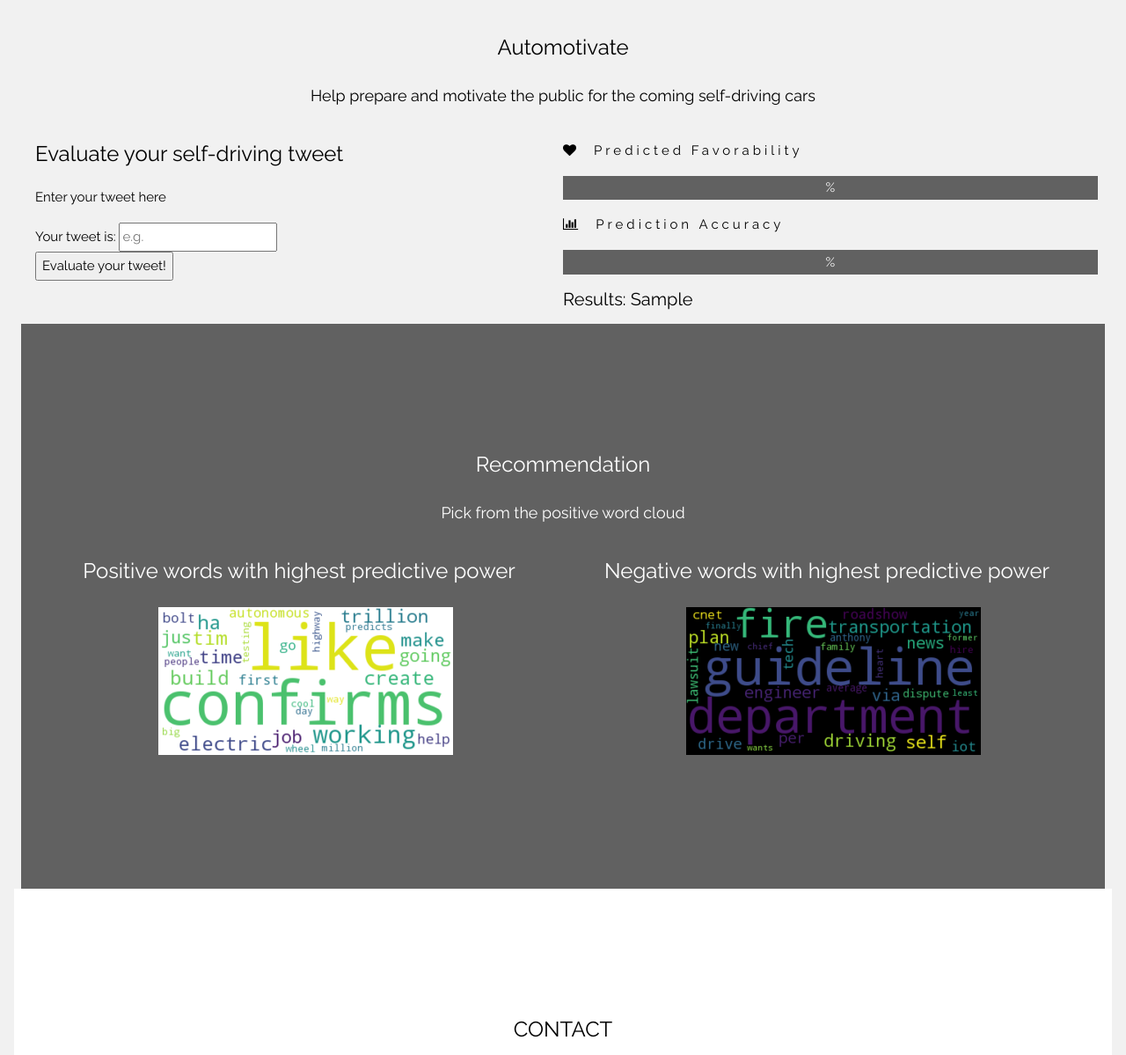
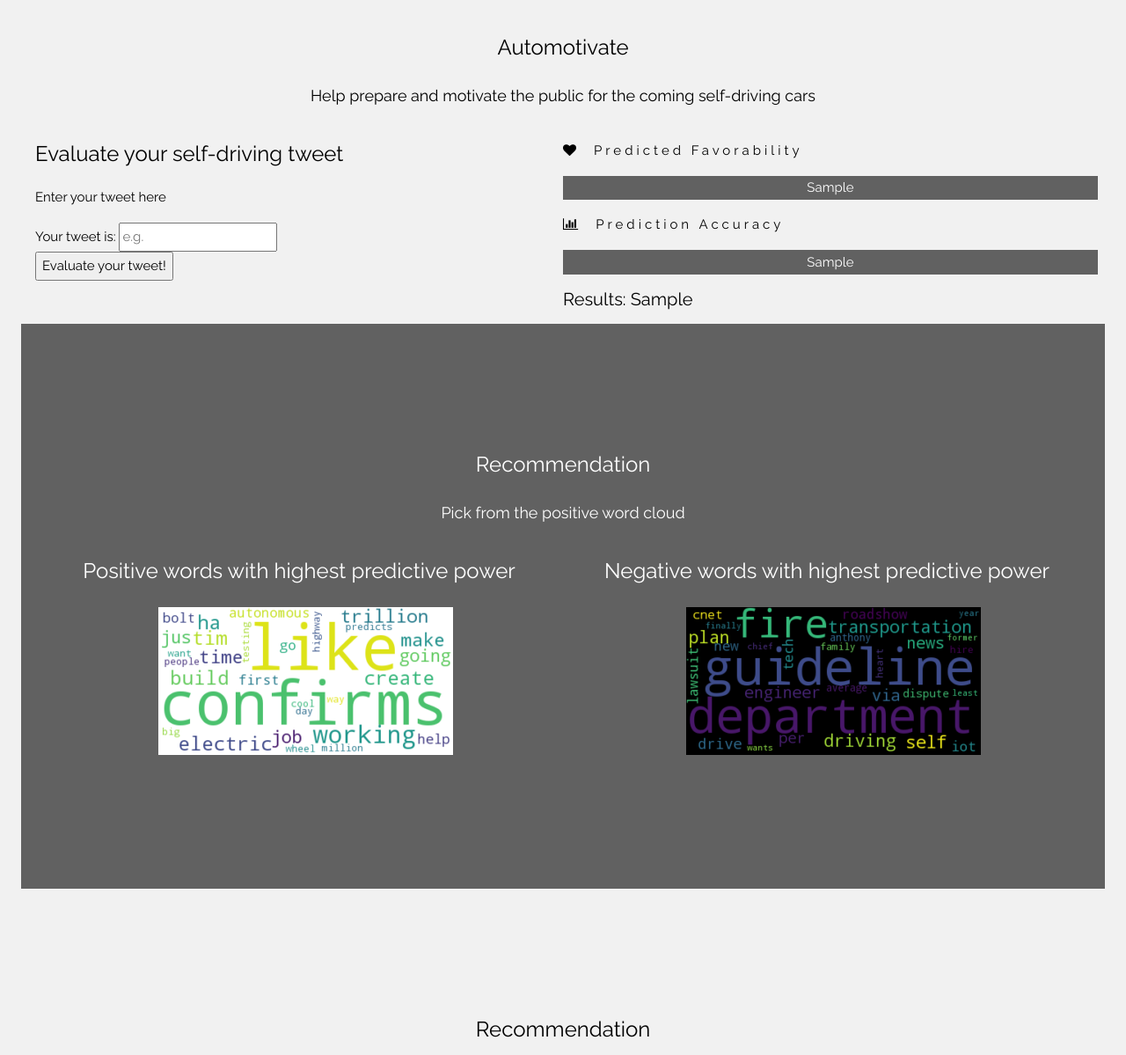
Before and after one commit to khabboud/insight-webapp, a Flask app: template myFlask/templates/output.html in a window 1280 px wide. Shown: the part 1520-2719 px from the top of the page at 88% size. Run offline with Flask 2, Linux system fonts and the light colour scheme; the template is opened without the code that fills it: most values are stand-ins (such as "Sample title", 1, 10 or a date in 2020); some libraries are stand-ins or nearby versions.

Commit message:
added slides

```diff
--- a/myFlask/templates/index.html
+++ b/myFlask/templates/index.html
@@ -34,6 +34,7 @@
       <a href="#about" class="w3-bar-item w3-button">ABOUT</a>
       <a href="#team" class="w3-bar-item w3-button"><i class="fa fa-cab"></i>TWEETCHECK</a>
       <a href="#work" class="w3-bar-item w3-button"><i class="fa fa-area-chart"></i>MODEL</a>
+      <a href="#work" class="w3-bar-item w3-button"><i class="fa fa-area-chart"></i>SlIDES</a>
       <a href="#contact" class="w3-bar-item w3-button"><i class="fa fa-envelope"></i> CONTACT</a>
     </div>
     <!-- Hide right-floated links on small screens and replace them with a menu icon -->
--- a/myFlask/templates/input.html
+++ b/myFlask/templates/input.html
@@ -34,6 +34,7 @@
       <a href="#about" class="w3-bar-item w3-button">ABOUT</a>
       <a href="#team" class="w3-bar-item w3-button"><i class="fa fa-cab"></i>TWEETCHECK</a>
       <a href="#work" class="w3-bar-item w3-button"><i class="fa fa-area-chart"></i>MODEL</a>
+      <a href="#work" class="w3-bar-item w3-button"><i class="fa fa-area-chart"></i>SlIDES</a>
       <a href="#contact" class="w3-bar-item w3-button"><i class="fa fa-envelope"></i> CONTACT</a>
     </div>
     <!-- Hide right-floated links on small screens and replace them with a menu icon -->
--- a/myFlask/templates/output.html
+++ b/myFlask/templates/output.html
@@ -34,6 +34,7 @@
       <a href="#about" class="w3-bar-item w3-button">ABOUT</a>
       <a href="#team" class="w3-bar-item w3-button"><i class="fa fa-cab"></i>TWEETCHECK</a>
       <a href="#work" class="w3-bar-item w3-button"><i class="fa fa-area-chart"></i>MODEL</a>
+      <a href="#work" class="w3-bar-item w3-button"><i class="fa fa-area-chart"></i>SlIDES</a>
       <a href="#contact" class="w3-bar-item w3-button"><i class="fa fa-envelope"></i> CONTACT</a>
     </div>
     <!-- Hide right-floated links on small screens and replace them with a menu icon -->
@@ -110,11 +111,11 @@
     <div class="w3-col m6">
       <p class="w3-wide"><i class="fa fa-heart w3-margin-right"></i>Predicted Favorability</p>
       <div class="w3-grey">
-        <div class="w3-container w3-dark-grey w3-center" style="width:{{the_prediction}}%">{{str(the_prediction)+'%'}}</div>
+        <div class="w3-container w3-dark-grey w3-center" style="width:{{the_prediction}}%">{{the_prediction}}</div>
       </div>
       <p class="w3-wide"><i class="fa fa-bar-chart w3-margin-right"></i>Prediction Accuracy</p>
       <div class="w3-grey">
-        <div class="w3-container w3-dark-grey w3-center" style="width:{{the_accuracy}}%">{{str(the_accuracy)+'%'}}</div>
+        <div class="w3-container w3-dark-grey w3-center" style="width:{{the_accuracy}}%">{{the_accuracy}}</div>
       </div>
        <div class="starter-template">
             <h4>Results: {{the_result}}</h4>
@@ -139,8 +140,14 @@
   </div>
 </div>
 
+<!-- Slides Section -->
+<div class="w3-container w3-center w3-dark-white" style="padding:128px 16px" id="slides">
+  <h3>Recommendation</h3>
+<iframe src="https://docs.google.com/presentation/d/1G3DPlxHDu6gHZNAsMyIKDlj6muqmjba_uobsKNudBFE/embed?start=false&loop=false&delayms=3000" frameborder="0" width="960" height="569" allowfullscreen="true" mozallowfullscreen="true" webkitallowfullscreen="true"></iframe>
+</div>
+
 <!-- Contact Section -->
-<div class="w3-container w3-white" style="padding:128px 16px" id="contact">
+<div class="w3-container w3-grey" style="padding:128px 16px" id="contact">
   <h3 class="w3-center">CONTACT</h3>
   <p class="w3-center w3-large">For any questions:</p>
   <div class="w3-row-padding" style="margin-top:64px">
```
